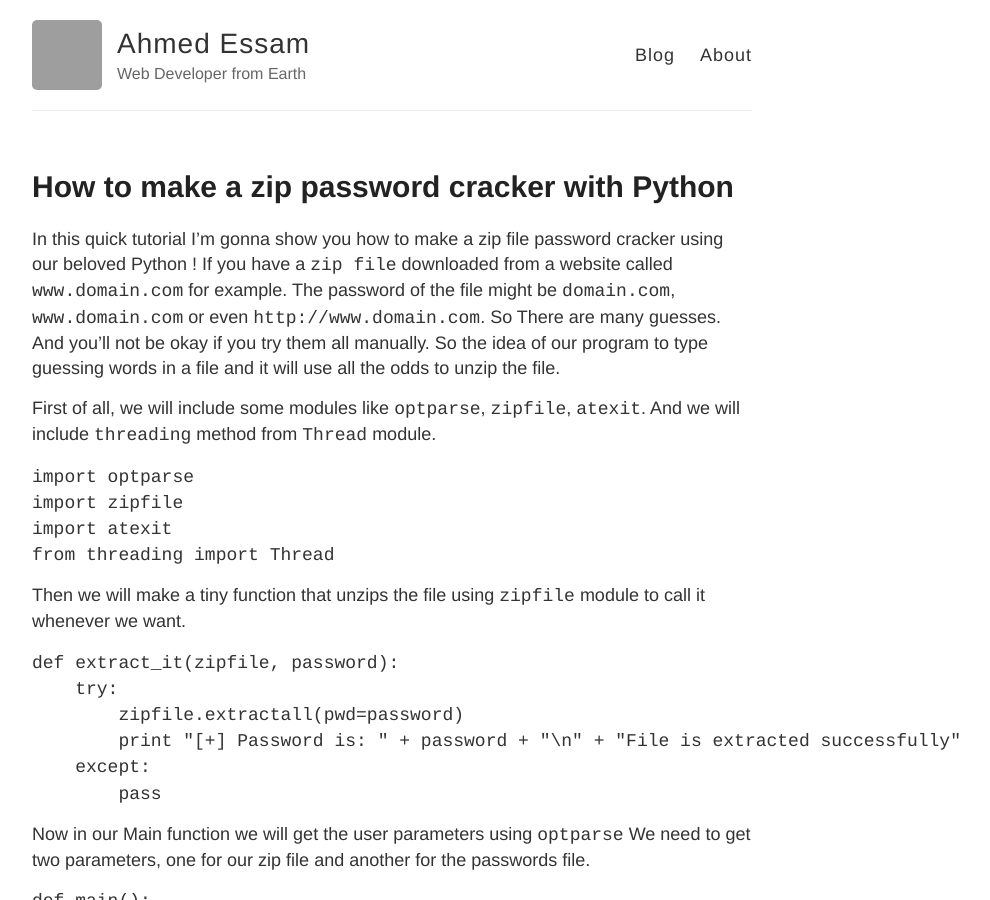
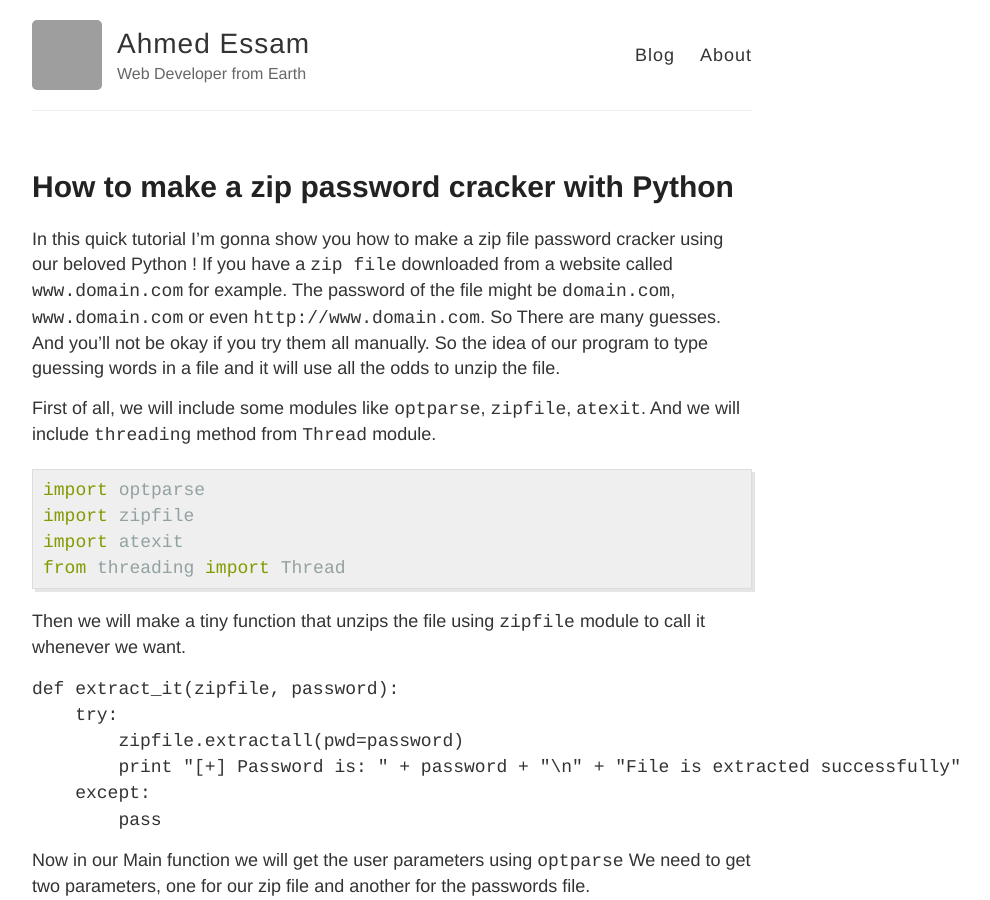
Before and after one commit to lilessam/lilessam.github.io, a Jekyll site: the page built from _posts/2017-1-6-How-To-Make-Zip-Password-Cracker-With-Python.md, in a window 1280 px wide and 900 px high. Shown: the whole window, without its empty margins (248-1238 px from the left). Built offline with Jekyll 4.4.1, drawn with Linux system fonts in a browser that asks for light colours; nearby versions of some CDN libraries; comment, search, counter and statistics services are not loaded; grey boxes are pictures that could not be loaded.

Commit message:
update things

````diff
--- a/_config.yml
+++ b/_config.yml
@@ -63,7 +63,7 @@ kramdown:
   # Use GitHub flavored markdown, including triple backtick fenced code blocks
   input: GFM
   # Jekyll 3 and GitHub Pages now only support rouge for syntax highlighting
-  syntax_highlighter: pygments
+  syntax_highlighter: rouge
   syntax_highlighter_opts:
     # Use existing pygments syntax highlighting css
     css_class: 'highlight'
--- a/_posts/2017-1-6-How-To-Make-Zip-Password-Cracker-With-Python.md
+++ b/_posts/2017-1-6-How-To-Make-Zip-Password-Cracker-With-Python.md
@@ -9,12 +9,12 @@ If you have a `zip file` downloaded from a website called `www.domain.com` for e
 
 First of all, we will include some modules like `optparse`, `zipfile`, `atexit`. And we will include `threading` method from `Thread` module.
 
-```Python
+{% highlight Python %}
 import optparse
 import zipfile
 import atexit
 from threading import Thread
-```
+{% endhighlight %}
 
 Then we will make a tiny function that unzips the file using `zipfile` module to call it whenever we want.
 
````
